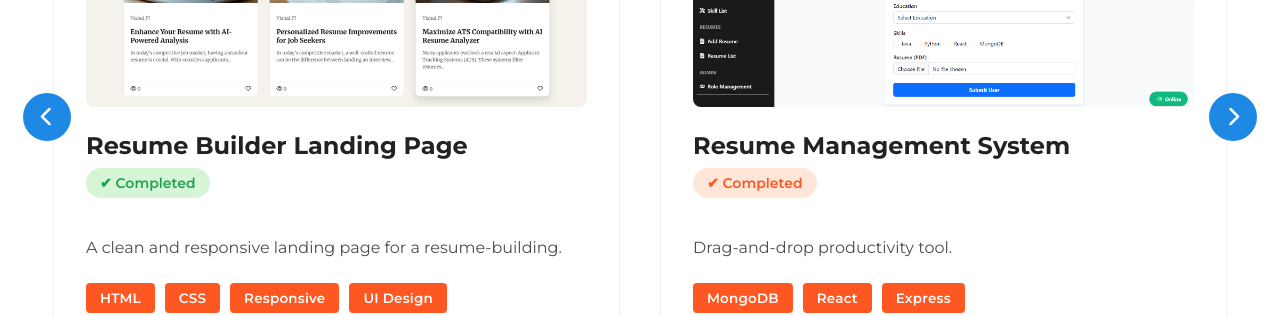
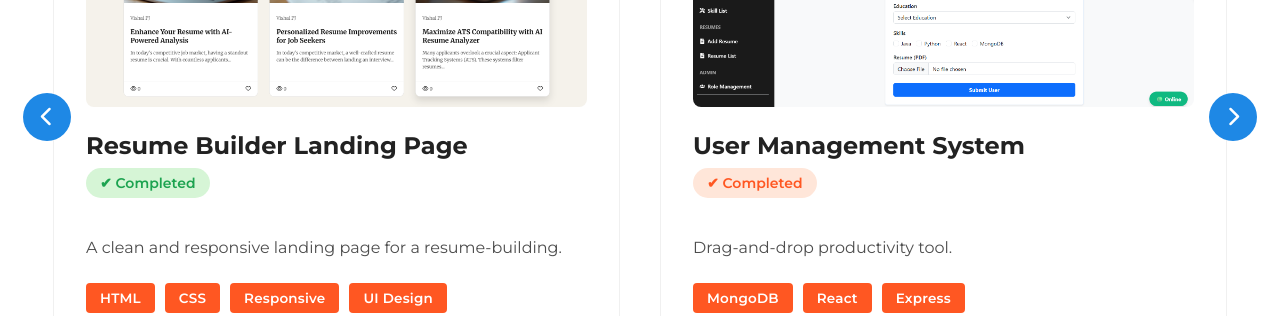
Before and after one commit to paranjijanardhanvishal/dev-portfolio, a plain HTML site: page index.html in a window 1280 px wide. Shown: the part 3160-3476 px from the top of the page. Drawn offline with nearby package versions, Linux system fonts and the light colour scheme; no server answers.

```diff
--- a/index.html
+++ b/index.html
@@ -223,7 +223,7 @@
                     <img src="CRUD-dashBoard.png" alt="Resume Management System">
                 </div>
 
-                <h3 class="project-name">Resume Management System</h3>
+                <h3 class="project-name">User Management System</h3>
                 <div class="project-status inprogress">✔ Completed</div>
                 <p class="project-desc">Drag-and-drop productivity tool.</p>
 
```
